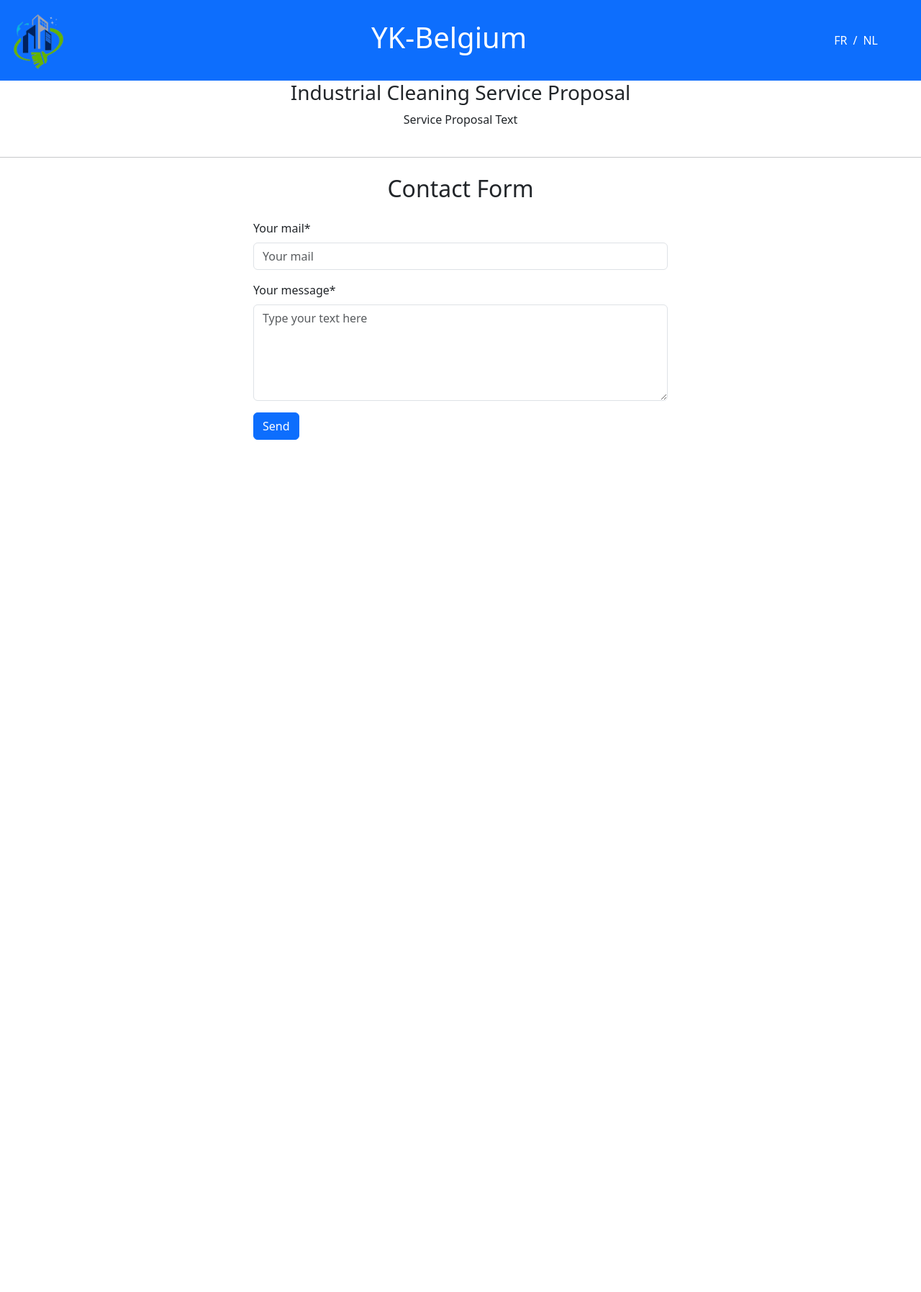
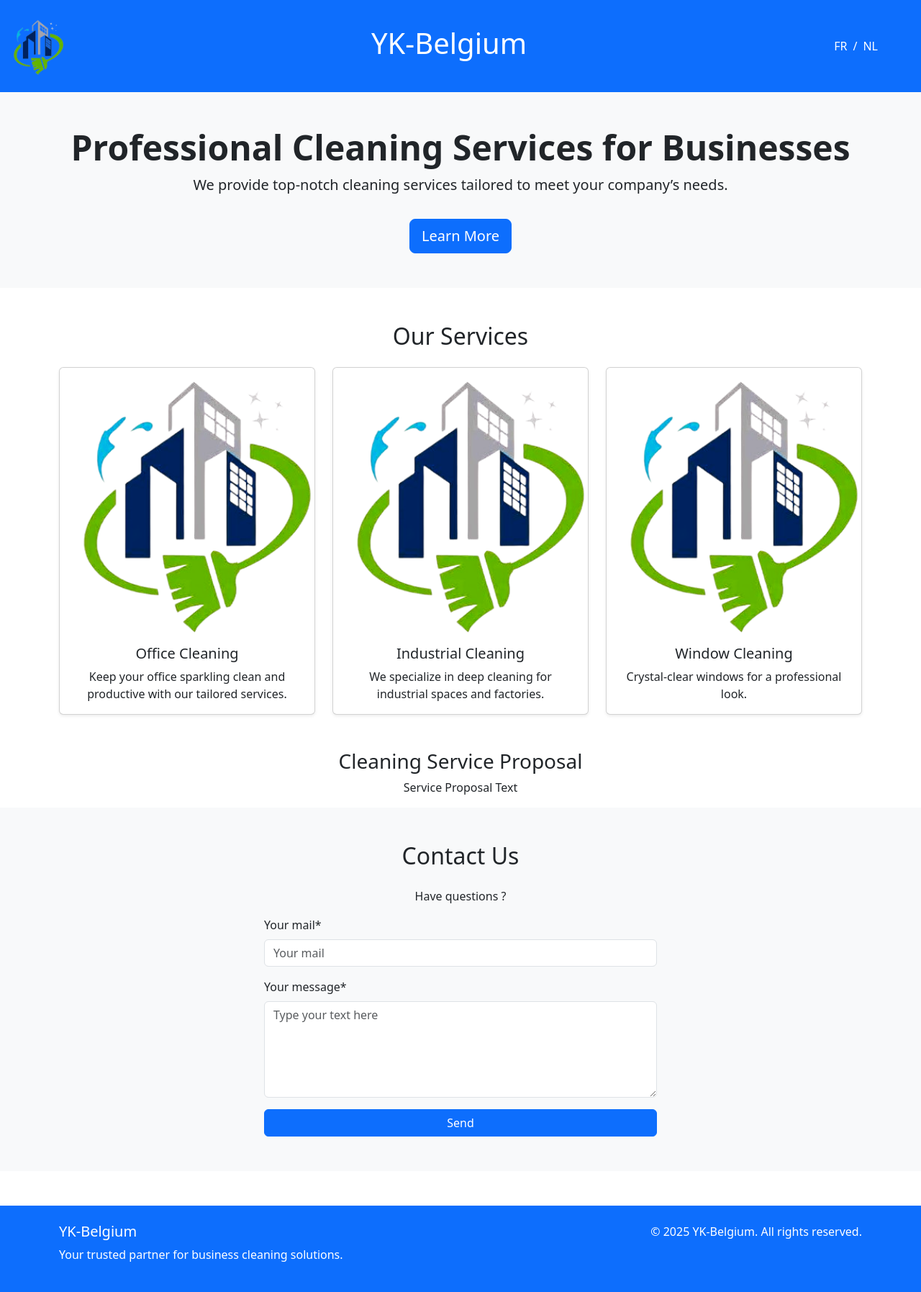
Before and after one commit to Hercule-26/yk-belgium, a Django app: page /fr/ in a window 1280 px wide. Shown: the whole page at 72% size. Before the commit the page ends 611 px from the top, so only its background shows below. Run offline with Django 5.2, Linux system fonts and the light colour scheme; some libraries are stand-ins or nearby versions.

Commit message:
adding desing and some traduction

```diff
--- a/yk_belgium/home/templates/home/home.html
+++ b/yk_belgium/home/templates/home/home.html
@@ -1,6 +1,6 @@
 {% extends "_base.html" %}
-{% load crispy_forms_tags %}
 {% load i18n %}
+{% load static %}
 
 {% block head %}
     <title>{% trans "Welcome" %}</title>
@@ -9,32 +9,58 @@
 {% block content %}
 
     {% block header %}
-
     {% endblock header %}
 
-    {% for message in messages %}
-        <div class="alert alert-{{ message.tags }}">
-            {{ message }}
+    <section class="bg-light text-center py-5">
+        <div class="container">
+            <h2 class="display-5 fw-bold">{% trans "Professional Cleaning Services for Businesses" %}</h2>
+            <p class="lead">{% trans "We provide top-notch cleaning services tailored to meet your company’s needs." %}</p>
+            <a href="#services" class="btn btn-primary btn-lg mt-3">{% trans "Learn More" %}</a>
         </div>
-    {% endfor %}
+    </section>
+
+    <section id="services" class="py-5">
+        <div class="container">
+            <h2 class="text-center mb-4">{% trans "Our Services" %}</h2>
+            <div class="row g-4">
+                <div class="col-md-4">
+                    <div class="card shadow-sm">
+                        <img src="{% static 'home/images/logo-without-background.png' %}" class="card-img-top" alt="Office Cleaning">
+                        <!-- <img src="{% static 'home/images/office-cleaning.jpg' %}" class="card-img-top" alt="Office Cleaning"> -->
+                        <div class="card-body text-center">
+                            <h5 class="card-title">{% trans "Office Cleaning" %}</h5>
+                            <p class="card-text">{% trans "Keep your office sparkling clean and productive with our tailored services." %}</p>
+                        </div>
+                    </div>
+                </div>
+                <div class="col-md-4">
+                    <div class="card shadow-sm">
+                        <img src="{% static 'home/images/logo-without-background.png' %}" class="card-img-top" alt="Office Cleaning">
+                        <!-- <img src="{% static 'home/images/industrial-cleaning.jpg' %}" class="card-img-top" alt="{% trans "Industrial Cleaning" %}"> -->
+                        <div class="card-body text-center">
+                            <h5 class="card-title">{% trans "Industrial Cleaning" %}</h5>
+                            <p class="card-text">{% trans "We specialize in deep cleaning for industrial spaces and factories." %}</p>
+                        </div>
+                    </div>
+                </div>
+                <div class="col-md-4">
+                    <div class="card shadow-sm">
+                        <img src="{% static 'home/images/logo-without-background.png' %}" class="card-img-top" alt="Office Cleaning">
+                        <!-- <img src="{% static 'home/images/window-cleaning.jpg' %}" class="card-img-top" alt="{% trans "Window Cleaning" %}"> -->
+                        <div class="card-body text-center">
+                            <h5 class="card-title">{% trans "Window Cleaning" %}</h5>
+                            <p class="card-text">{% trans "Crystal-clear windows for a professional look." %}</p>
+                        </div>
+                    </div>
+                </div>
+            </div>
+        </div>
+    </section>
 
     <div class="container d-flex justify-content-center">
         <div class="text-center w-75">
-            <h3>{% trans "Industrial Cleaning Service Proposal" %}</h3>
+            <h3>{% trans "Cleaning Service Proposal" %}</h3>
             <p>{% trans "Service Proposal Text" %}</p>
         </div>
     </div>
-
-
-    <hr class="my-4">
-    <div class="container" style="max-width: 600px; padding-bottom:15px;">
-        <div class="text-center mb-4">
-            <h2>{% trans "Contact Form" %}</h2>
-        </div>
-        <form action="{% url 'home:send-form' %}" method="POST" class="mt-3">
-            {% csrf_token %}
-            {{ form|crispy }}
-            <button type="submit" class="btn btn-primary">{% trans "Send" %}</button>
-        </form>
-    </div>
 {% endblock content %}
--- a/yk_belgium/templates/_base.html
+++ b/yk_belgium/templates/_base.html
@@ -1,37 +1,78 @@
 {% load i18n %}
 {% load static %}
+{% load crispy_forms_tags %}
+
 <!DOCTYPE html>
 <html lang="{{ LANGUAGE_CODE }}">
 <head>
     <meta charset="UTF-8">
     <meta name="viewport" content="width=device-width, initial-scale=1.0">
     <link href="https://cdn.jsdelivr.net/npm/bootstrap@5.3.0-alpha1/dist/css/bootstrap.min.css" rel="stylesheet">
+    <link rel="stylesheet" href="{% static 'home/css/styles.css' %}">
 
-    {% block head %}
-    {% endblock head %}
+    <title>{% trans "YK-Belgium - Cleaning Services" %}</title>
+    {% block head %}{% endblock head %}
 </head>
 <body>
-    <header class="bg-primary text-white py-3">
+    <header class="bg-primary text-white py-4">
         <div class="container-fluid">
             <div class="d-flex justify-content-between align-items-center">
                 <div>
-                    <img src="{% static 'home/images/logo-without-background.png' %}" alt="YK-Belgium Logo" style="height: 80px;">
+                    <img src="{% static 'home/images/logo-without-background.png' %}" alt="{% trans "YK-Belgium Logo" %}" style="height: 80px;">
                 </div>
 
-                <h1 class="mx-auto">YK-Belgium</h1>
+                <h1 class="text-center flex-grow-1">{% trans "YK-Belgium" %}</h1>
 
                 <div class="d-flex pe-5">
-                    <a href="/fr/" class="text-white text-decoration-none">FR</a>
+                    <a href="/fr/" class="text-white text-decoration-none">{% trans "FR" %}</a>
                     <span class="px-2">/</span>
-                    <a href="/nl/" class="text-white text-decoration-none">NL</a>
+                    <a href="/nl/" class="text-white text-decoration-none">{% trans "NL" %}</a>
                 </div>
             </div>
         </div>
-        {% block header %}
-        {% endblock header %}
     </header>
+
+    {% for message in messages %}
+        <div class="alert alert-{{ message.tags }}">
+            {{ message }}
+        </div>
+    {% endfor %}
+
+
     {% block content %}
     {% endblock content %}
 
+
+    <section id="contact" class="bg-light py-5">
+        <div class="container">
+            <h2 class="text-center mb-4">{% trans "Contact Us" %}</h2>
+            <p class="text-center">{% trans "Have questions ?" %}</p>
+            <div class="row justify-content-center">
+                <div class="col-md-6">
+                    <form action="{% url 'home:send-form' %}" method="POST">
+                        {% csrf_token %}
+                        {{ form|crispy }}
+                        <button type="submit" class="btn btn-primary w-100">{% trans "Send" %}</button>
+                    </form>
+                </div>
+            </div>
+        </div>
+    </section>
+
+    <footer class="bg-primary text-white py-4 mt-5">
+        <div class="container">
+            <div class="row">
+                <div class="col-md-6">
+                    <h5>YK-Belgium</h5>
+                    <p>{% trans "Your trusted partner for business cleaning solutions." %}</p>
+                </div>
+                <div class="col-md-6 text-end">
+                    <p>&copy; 2025 YK-Belgium. {% trans "All rights reserved." %}</p>
+                </div>
+            </div>
+        </div>
+    </footer>
+
+    <script src="https://cdn.jsdelivr.net/npm/bootstrap@5.3.0-alpha1/dist/js/bootstrap.bundle.min.js"></script>
 </body>
 </html>
```
Also changed, not shown: yk_belgium/local/fr/LC_MESSAGES/django.po, yk_belgium/local/nl/LC_MESSAGES/django.po, 2 other files.
